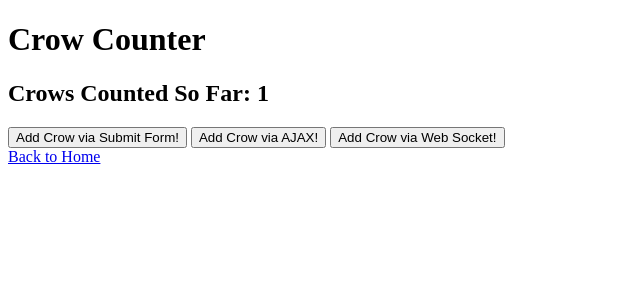
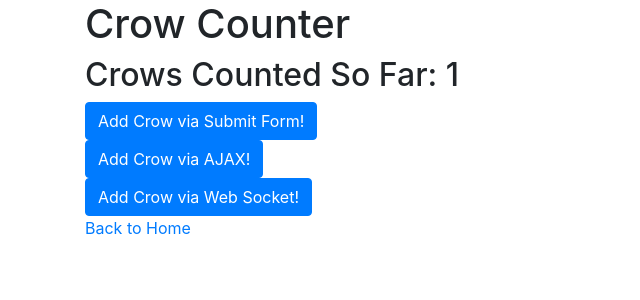
Before and after one commit to pikvic-fefu/crow_counter_fefu, a Flask app: template templates/count.html in a window 1280 px wide. Shown: the top 300 px of the page, without its empty margins (0-640 px from the left). Run offline with Flask 2, Linux system fonts and the light colour scheme; the template is opened without the code that fills it: most values are stand-ins (such as "Sample title", 1, 10 or a date in 2020); some libraries are stand-ins or nearby versions.

Commit message:
Add Bootstrap and nice layout

```diff
--- a/app.py
+++ b/app.py
@@ -1,10 +1,11 @@
 from flask import Flask, render_template, request, jsonify
 from flask_socketio import SocketIO, emit
+import sqlite3
 
 app = Flask(__name__)
 socketio = SocketIO(app)
 
-app.config['SECRET_KEY'] = 'secret!'
+app.config['SECRET_KEY'] = 'secret'
 
 crows_count = 100500
 
@@ -17,7 +18,7 @@ def count():
     global crows_count
     if request.method == 'POST':
         crows_count += 1
-    return render_template('count.html', crows_count=crows_count)
+    return render_template('count.html', crows_count=crows_count, users=crows_by_user)
 
 @app.route('/add_crow', methods=['POST'])
 def add_crow():
@@ -29,5 +30,4 @@ def add_crow():
 def add():
     global crows_count
     crows_count += 1
-    print("crow added")
     emit('crow added', {'crows_count': crows_count}, broadcast=True)
--- a/templates/base.html
+++ b/templates/base.html
@@ -4,6 +4,7 @@
     <meta charset="UTF-8">
     <meta name="viewport" content="width=device-width, initial-scale=1.0">
     <meta http-equiv="X-UA-Compatible" content="ie=edge">
+    <link rel="stylesheet" href="https://stackpath.bootstrapcdn.com/bootstrap/4.3.1/css/bootstrap.min.css" integrity="sha384-ggOyR0iXCbMQv3Xipma34MD+dH/1fQ784/j6cY/iJTQUOhcWr7x9JvoRxT2MZw1T" crossorigin="anonymous">
     <script src="https://cdnjs.cloudflare.com/ajax/libs/socket.io/2.2.0/socket.io.js"></script>
     <script src="{{ url_for('static', filename='js/script.js') }}"></script>
 
--- a/templates/count.html
+++ b/templates/count.html
@@ -5,13 +5,35 @@ Crow Counter | Count
 {% endblock title %}
 
 {% block content %}
-<h1>Crow Counter</h1>
-<h2>Crows Counted So Far: <span id="crows_count"> {{ crows_count }} </span></h2>
-<form action="{{ url_for('count') }}" method="POST">
-    <input id="submit" type="submit" value="Add Crow via Submit Form!">
-    <input id="ajax" type="button" value="Add Crow via AJAX!">
-    <input id="socket" type="button" value="Add Crow via Web Socket!">
-</form>
-<a href="{{ url_for('index') }}">Back to Home</a>
+<div class="container">
+    <div class="row">
+        <div class="col-12">
+            <h1>Crow Counter</h1>
+        </div>
+    </div>
+    <div class="row">
+        <div class="col-12">
+            <h2>Crows Counted So Far: <span id="crows_count">{{ crows_count }}</span></h2>
+        </div>
+    </div>
+    <div class="row">
+        <div class="col-12">
+            <form action="{{ url_for('count') }}" method="POST">
+                <button class="btn btn-primary" id="submit" type="submit" >Add Crow via Submit Form!</button>
+            </form>
+        </div>
+        <div class="col-12">
+            <button class="btn btn-primary" id="ajax">Add Crow via AJAX!</button>
+        </div>
+        <div class="col-12">
+            <button class="btn btn-primary" id="socket">Add Crow via Web Socket!</button>
+        </div>
+    </div>
+    <div class="row">
+        <div class="col-12">
+            <a href="{{ url_for('index') }}">Back to Home</a>
+        </div>
+    </div>
+</div>
 
 {% endblock content %}
```
